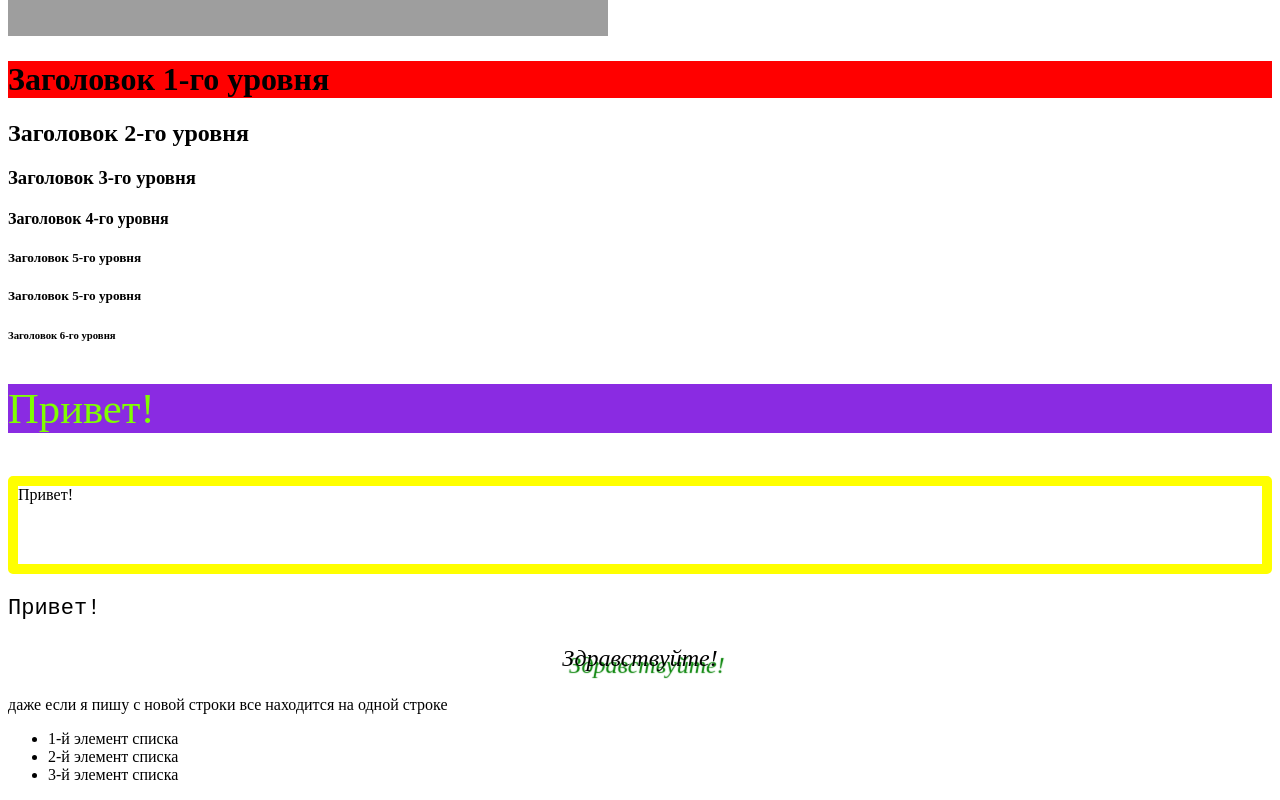
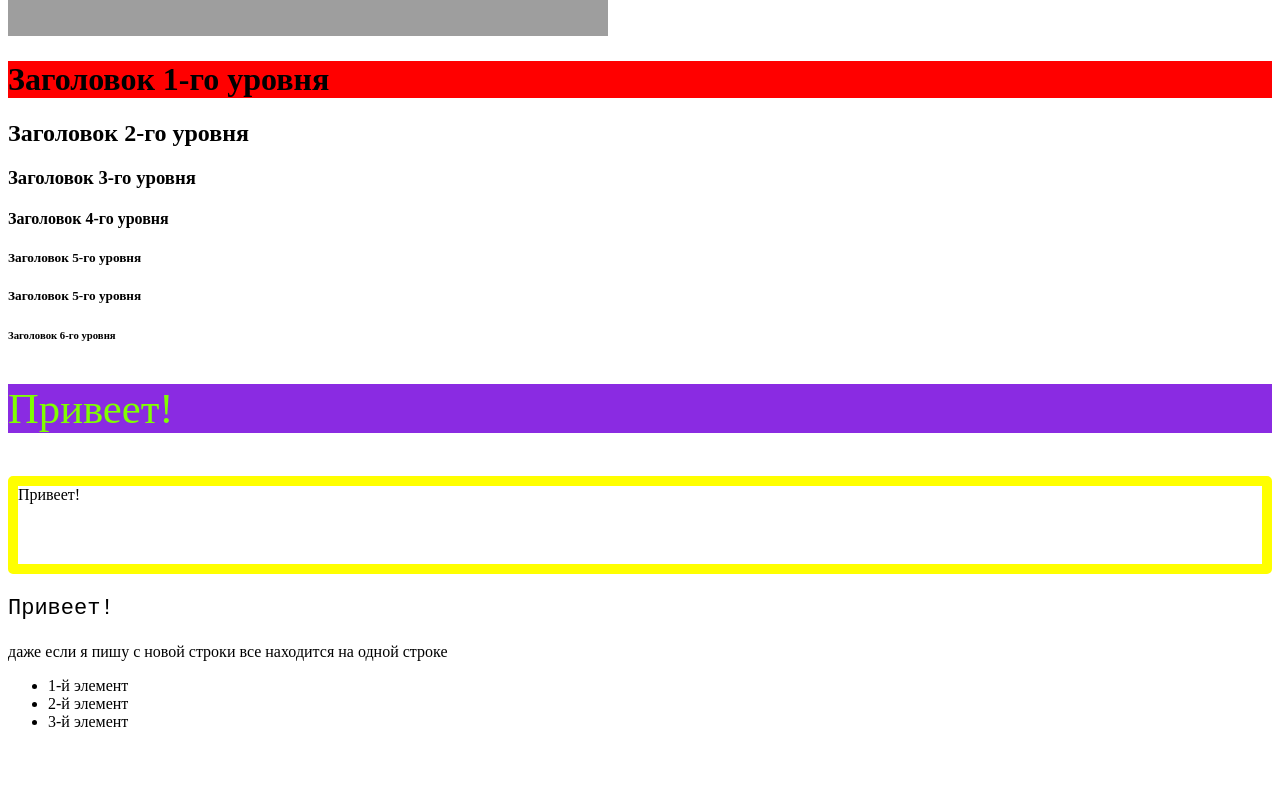
Before and after one commit to dolezha/hw2lesson2, a plain HTML site: page index.html in a window 1280 px wide. Shown: the part 872-1672 px from the top of the page. After the commit the page ends 1619 px from the top, so only its background shows below. Drawn offline with Linux system fonts and the light colour scheme; grey boxes are pictures that could not be loaded.

Commit message:
задание 2

```diff
--- a/index.html
+++ b/index.html
@@ -3,7 +3,6 @@
 <head>
     <link rel="stylesheet" href="styles.css">
     <title>Самый обычный сайт!</title>
-    <meta charset="UTF-8">
 </head>
 
 
@@ -17,11 +16,9 @@
     <h5>Заголовок 5-го уровня</h5>
     <h6>Заголовок 6-го уровня</h6>
 
-    <p class="paragraph-1">Привет!</p>
-    <p class="paragraph-2">Привет!</p>
-    <p class="paragraph-3">Привет!</p>
-    <p class="paragraph-4">Здравствуйте!</p>
-
+    <p class="paragraph-1">Привеет!</p>
+    <p class="paragraph-2">Привеет!</p>
+    <p class="paragraph-3">Привеет!</p>
 
     <span>
         даже
@@ -35,11 +32,14 @@
     </span>
 
     <ul>
-        <li>1-й элемент списка</li>
-        <li>2-й элемент списка</li>
-        <li>3-й элемент списка</li>
+        <li>1-й элемент</li>
+        <li>2-й элемент</li>
+        <li>3-й элемент</li>
     </ul>
 
 
 </body>
+
+
+
 </html>
--- a/styles.css
+++ b/styles.css
@@ -24,11 +24,3 @@ h1 {
     font-family: 'Courier New', Courier, monospace;
 
 }
-
-.paragraph-4{
-    font-size: 24px;
-    font-style: italic;
-    text-align: center;
-    text-shadow: 7px 7px 1px green;
-
-}
```
